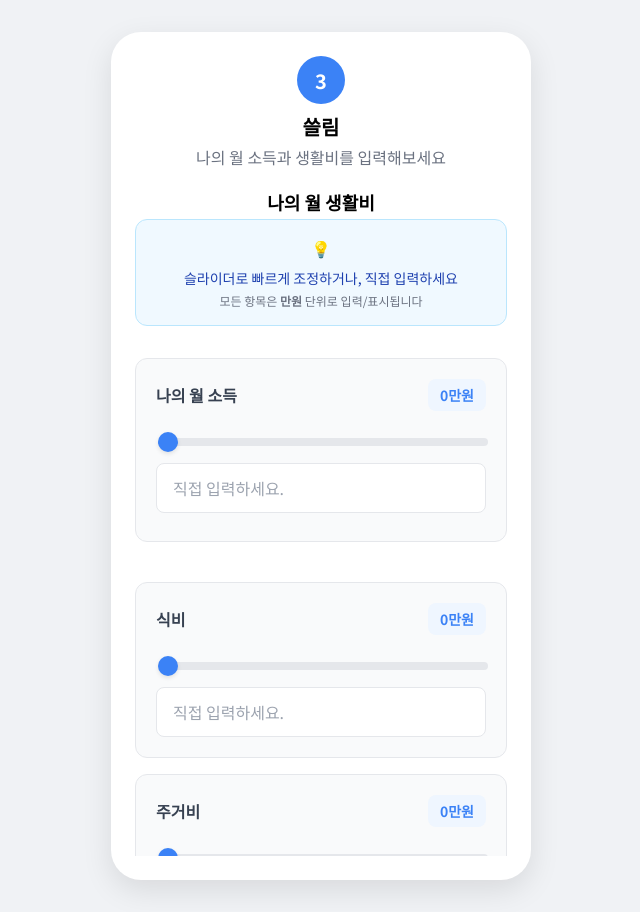
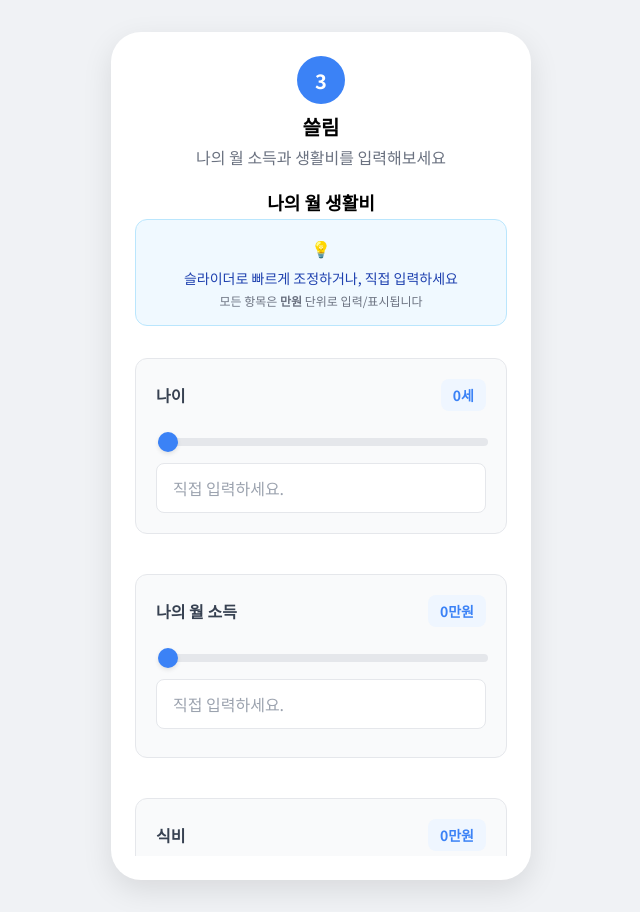
Before and after one commit to 9oormthon-univ/2025_SEASONTHON_TEAM_21_FE, a React (Create React App) app: page /mycost in a window 1280 px wide. Shown: the whole page, without its empty margins (319-959 px from the left). Built offline with nearby package versions, Linux system fonts and the light colour scheme.

Commit message:
나이 입력받기 추가

```diff
--- a/src/pages/MyCost.js
+++ b/src/pages/MyCost.js
@@ -9,9 +9,11 @@ export default function MyCost() {
 
   // 월 소득(만원 단위, "300만원" 형태로 보관)
   const [income, setIncome] = useState('');
+  // 나이("25세" 형태로 보관)
+  const [age, setAge] = useState('');
 
   // 소득분위
-  const [bracket, setBracket] = useState(null); // { name: '3분위', label: '300~399만원 구간' }
+  const [bracket, setBracket] = useState(null); // { name, label }
   const [bracketLoading, setBracketLoading] = useState(false);
   const [bracketError, setBracketError] = useState('');
 
@@ -30,6 +32,7 @@ export default function MyCost() {
 
   const getSliderRange = (key) => {
     switch (key) {
+      case 'age':           return { min: 0,   max: 120,  step: 1, unit: '세' };
       case 'income':        return { min: 50,  max: 1000, step: 1, unit: '만원' }; // 50만~1000만
       case 'housing':       return { min: 1,   max: 300,  step: 1, unit: '만원' };
       case 'food':          return { min: 1,   max: 200,  step: 1, unit: '만원' };
@@ -44,6 +47,7 @@ export default function MyCost() {
   const handleSliderChange = (key, value) => {
     const { unit } = getSliderRange(key);
     if (key === 'income') setIncome(`${value}${unit}`);
+    else if (key === 'age') setAge(`${value}${unit}`);
     else setMyCosts((p) => ({ ...p, [key]: `${value}${unit}` }));
   };
 
@@ -52,6 +56,7 @@ export default function MyCost() {
     const { unit } = getSliderRange(key);
     const display = onlyNum ? `${onlyNum}${unit}` : '';
     if (key === 'income') setIncome(display);
+    else if (key === 'age') setAge(display);
     else setMyCosts((p) => ({ ...p, [key]: display }));
   };
 
@@ -112,18 +117,16 @@ export default function MyCost() {
       try {
         setBracketLoading(true);
 
-        // 개발 모드면 API 호출 생략하고 임시값으로 세팅
         if (isDev) {
           setBracket(mockBracketFromIncome(incMan));
           return;
         }
 
-        // ↓ 실제 운영에서는 백엔드 호출
         const res = await fetch(`/api/income-bracket?income=${incMan}`, {
           headers: { Accept: 'application/json' }
         });
         if (!res.ok) throw new Error(`HTTP ${res.status}`);
-        const data = await res.json(); // 기대: { name: '3분위', label: '300~399만원 구간' }
+        const data = await res.json();
         setBracket({ name: data.name, label: data.label ?? data.name });
       } catch (e) {
         setBracket(null);
@@ -142,10 +145,7 @@ export default function MyCost() {
     const incMan = getNumericValue(income);
     if (!incMan) return;
 
-    // 개발 모드에서는 브라켓 없어도 임시값으로 진행
     const fallbackBracket = bracket ?? mockBracketFromIncome(incMan);
-
-    // 운영 모드에서는 백엔드 브라켓 필수
     if (!isDev && !bracket) return;
 
     navigate('/comparison', {
@@ -153,7 +153,8 @@ export default function MyCost() {
         selectedBracket: fallbackBracket?.name,
         selectedRegion: fallbackBracket?.name, // 하위호환
         myCosts,
-        income
+        income,
+        age: getNumericValue(age) || undefined, // 비교 페이지로 전달(선택)
       }
     });
   };
@@ -227,11 +228,45 @@ export default function MyCost() {
           {bracketLoading && <span className="badge badge-muted">소득분위 불러오는 중…</span>}
           {!bracketLoading && bracket && <span className="badge badge-primary">{bracket.label}</span>}
           {!bracketLoading && bracketError && <span className="badge badge-danger">{bracketError}</span>}
-          {/* 개발 모드에서 임시 표시 */}
           {!bracketLoading && !bracket && !bracketError && isDev && getNumericValue(income) > 0 && (
             <span className="badge badge-primary">{mockBracketFromIncome(getNumericValue(income)).label}</span>
           )}
         </div>
+      </div>
+    );
+  };
+
+  // NEW: AgeItem — 소득 입력 카드와 동일한 스타일
+  const AgeItem = () => {
+    const range = getSliderRange('age');
+    const valueNum = getNumericValue(age) || range.min;
+    const progress = ((valueNum - range.min) / (range.max - range.min)) * 100;
+
+    return (
+      <div className="cost-item">
+        <div className="cost-header">
+          <label>나이</label>
+          <span className="cost-display">{age || `0${range.unit}`}</span>
+        </div>
+        <div className="slider-container">
+          <input
+            type="range"
+            min={range.min}
+            max={range.max}
+            step={range.step}
+            value={valueNum}
+            onChange={(e) => handleSliderChange('age', e.target.value)}
+            className="cost-slider"
+            style={{ '--slider-progress': `${Math.max(0, Math.min(100, progress))}%` }}
+          />
+        </div>
+        <input
+          type="text"
+          placeholder="직접 입력하세요."
+          value={getNumericValue(age) || ''}
+          onChange={(e) => handleInputChange('age', e.target.value)}
+          className="cost-input"
+        />
       </div>
     );
   };
@@ -269,6 +304,11 @@ export default function MyCost() {
               <p>슬라이더로 빠르게 조정하거나, 직접 입력하세요</p>
               <p className="unit-info">모든 항목은 <b>만원</b> 단위로 입력/표시됩니다</p>
             </div>
+          </div>
+
+          {/* 나이(소득 카드와 동일 스타일) */}
+          <div className="cost-input-section">
+            <AgeItem />
           </div>
 
           {/* 월 소득 */}
```
